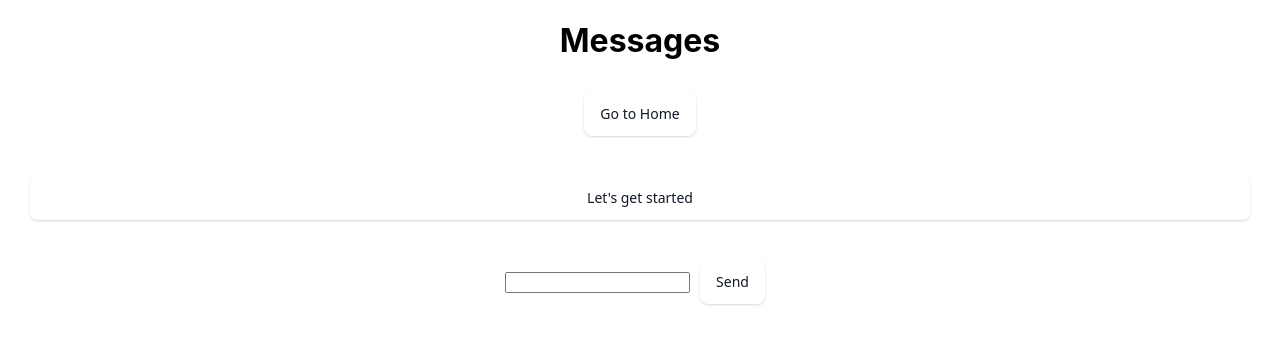
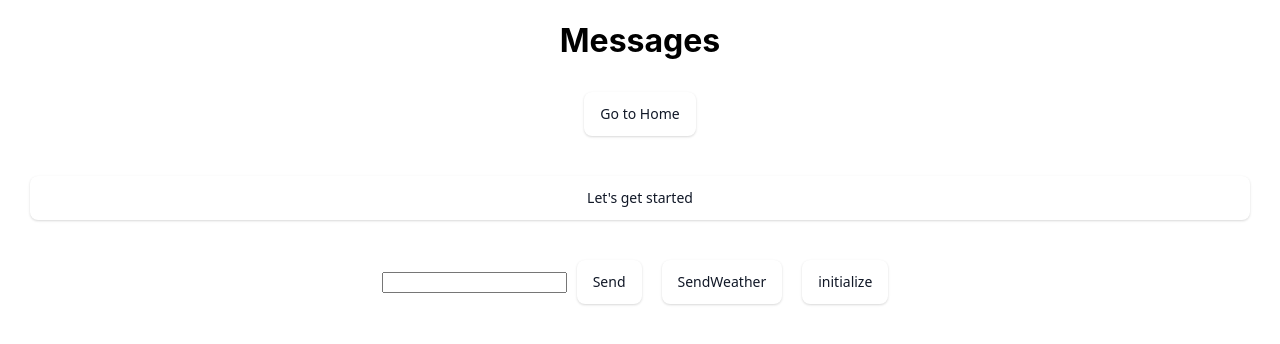
Before and after one commit to lukewangm/laundry-coms, a React (Create React App) app: page /Messages in a window 1280 px wide. Shown: the top 344 px of the page. Built offline with nearby package versions, Linux system fonts and the light colour scheme; no server answers.

Commit message:
get initial state

```diff
--- a/src/pages/Messages.jsx
+++ b/src/pages/Messages.jsx
@@ -10,42 +10,41 @@ function Messages() {
     const [info, setInfo] = useState([]);
     const [weatherData, setWeatherData] = useState(null);
     const [error, setError] = useState(null);
+    const [AIInfo, setAIInfo] = useState({});
 
     useEffect(() => {
         // Optional: You can load initial messages from the backend here
         // fetchMessages();
     }, []);
 
-    // const sendWeather = async () => {
-    //     try{
-    //         await fetch('https://api.open-meteo.com/v1/forecast?latitude=52.52&longitude=13.41&current=temperature_2m,precipitation&hourly=temperature_2m&daily=weather_code,temperature_2m_max,temperature_2m_min,precipitation_hours,precipitation_probability_max&temperature_unit=fahrenheit&wind_speed_unit=mph&precipitation_unit=inch&timeformat=unixtime&timezone=auto&forecast_days=3');
-    //     }catch{}
+    const sendWeather = async () => {
+        try{
+            const response = await fetch('https://api.open-meteo.com/v1/forecast?latitude=52.52&longitude=13.41&current=temperature_2m,precipitation&hourly=temperature_2m&daily=weather_code,temperature_2m_max,temperature_2m_min,precipitation_hours,precipitation_probability_max&temperature_unit=fahrenheit&wind_speed_unit=mph&precipitation_unit=inch&timeformat=unixtime&timezone=auto&forecast_days=3');
+            const data = await response.json();
+            // Save the data as JSON (for example, to a file or variable)
+            const jsonData = JSON.stringify(data, null, 2);
+            console.log(jsonData);
+        }catch{}
+    }
 
-    //     try {
-    //         // Send the message to the backend via POST request
-    //         const response = await fetch('http://127.0.0.1:5000/api/weatherInfo', {
-    //             method: 'POST',
-    //             headers: {
-    //                 'Content-Type': 'application/json',
-    //             },
-    //             body: JSON.stringify({
-    //                 weatherInfo: weather
-    //             }),
-    //         });
+    const initialize = async () => {
+        try{
+            const response = await fetch('http://127.0.0.1:5000/api/create_initial_state', {
+                method: 'GET',
+                headers: {
+                    'Content-Type': 'application/json',
+                },
+            });
+            const data = await response.json();
 
-    //         const data = await response.json();
-
-    //         // If successful, update the message list with the new message
-    //         if (response.ok) {
-    //             setMessages(prevMessages => [...prevMessages, data.message]); // Assuming the backend returns the new message
-    //             setInput(''); // Clear input field after sending
-    //         } else {
-    //             console.error('Failed to send message:', data.error);
-    //         }
-    //     } catch (error) {
-    //         console.error("Error sending message:", error);
-    //     }
-    // }
+            // If successful, update the message list with the new message
+            if (response.ok) {
+                setAIInfo(data);
+            } else {
+                console.error('Failed to send message:', data.error);
+            }
+        }catch{}
+    }
 
     const fetchMessages = async () => {
         try {
@@ -106,6 +105,8 @@ function Messages() {
                     onChange={(e) => setInput(e.target.value)}
                 />
                 <button onClick={sendMessage}>Send</button>
+                <button onClick={sendWeather}>SendWeather</button>
+                <button onClick={initialize}>initialize</button>
             </div>
 
         </div>
```
